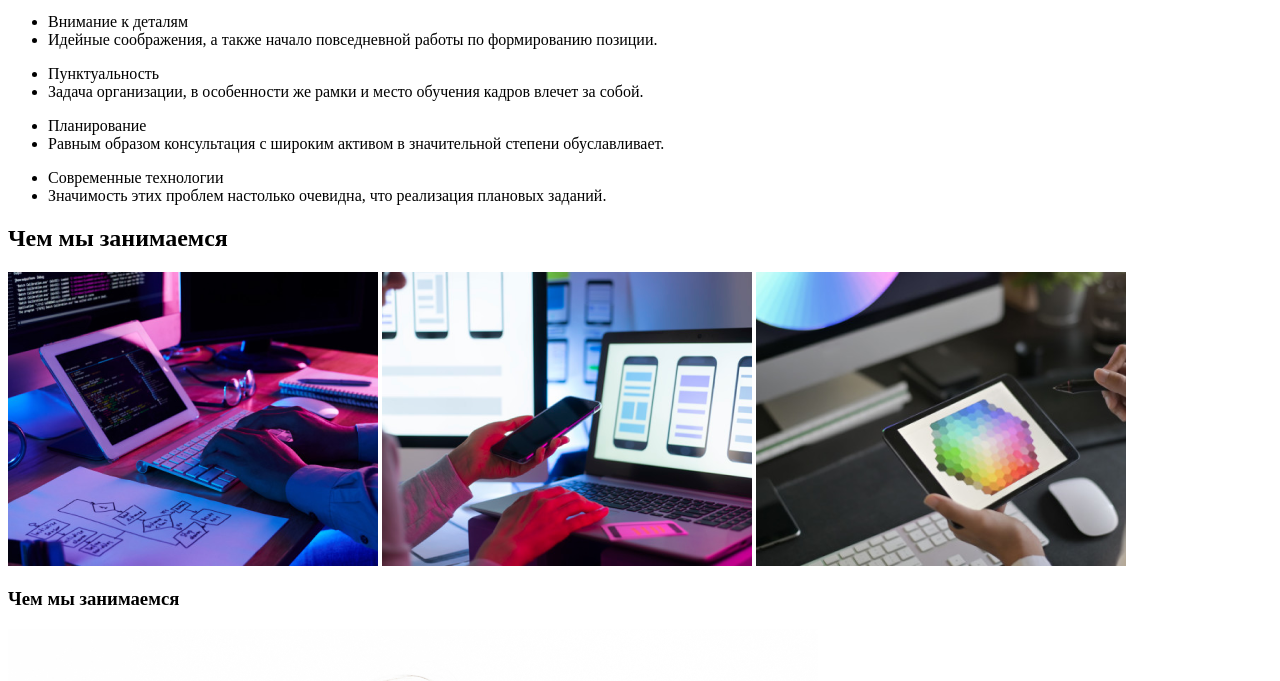
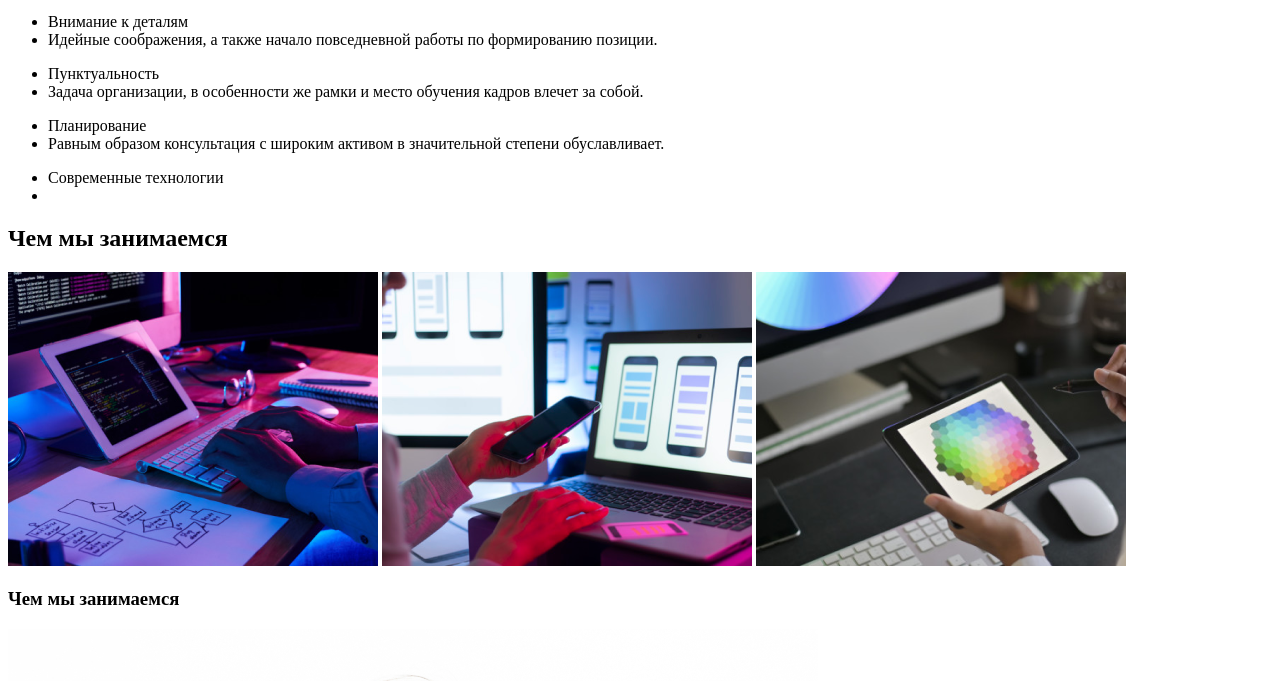
Before and after one commit to Volvo23/goit-markup-hw-01, a plain HTML site: page index.html in a window 1280 px wide. Shown: the part 228-909 px from the top of the page. Drawn offline with Linux system fonts and the light colour scheme.

Commit message:
dz 1 06.10.2020
redakt

```diff
--- a/index.html
+++ b/index.html
@@ -7,9 +7,8 @@
     <link rel="stylesheet" href="css/styles.css" />
   </head>
   <body>
-    <div>
     <!--Шапка сафта-->
-
+    <header>
       <nav>
         <ul>
           <li><a href="WebStudio">WebStudio</a></li>
@@ -20,39 +19,42 @@
           <li><a href="tel:+380961111111">+38 096 111 11 11</a></li>
         </ul>
       </nav>
-
-      <header>
+    </header>
+    <main>
       <h1>Эффективные решения для вашего бизнеса</h1>
       <button>Заказать услугу</button>
-      </header>
-      <main>
+
       <ul>
         <li>Внимание к деталям</li>
-            <li>Идейные соображения, а также начало повседневной работы по формированию позиции.</li>
-
-
-
+        <li>
+          Идейные соображения, а также начало повседневной работы по
+          формированию позиции.
+        </li>
       </ul>
       <ul>
         <li>Пунктуальность</li>
-            <li>Задача организации, в особенности же рамки и место обучения кадров влечет за собой.</li>
+        <li>
+          Задача организации, в особенности же рамки и место обучения кадров
+          влечет за собой.
+        </li>
       </ul>
       <ul>
         <li>Планирование</li>
-            <li>Равным образом консультация с широким активом в значительной степени обуславливает.</li>
+        <li>
+          Равным образом консультация с широким активом в значительной степени
+          обуславливает.
+        </li>
       </ul>
       <ul>
         <li>Современные технологии</li>
-            <li>Значимость этих проблем настолько очевидна, что реализация плановых заданий.</li>
+        <li></li>
       </ul>
 
-      <div>
       <h2>Чем мы занимаемся</h2>
       <img src="./img/img1.png" alt="Photo" />
       <img src="./img/img2.png" alt="Phone" />
       <img src="./img/img3.png" alt="Ipad" />
-      </div>
-      <div>
+
       <h3>Чем мы занимаемся</h3>
       <img src="./img/img4.jpg" alt="Игорь Демьяненко" />
       <p>Игорь Демьяненко</p>
@@ -69,7 +71,6 @@
       <img src="./img/image7.jpg" alt="Михаил Ермаков" />
       <p>Михаил Ермаков</p>
       <p>UI Designer</p>
-      </div>
     </main>
     <footer>
       <p><a href="WebStudio">Webstudio</a></p>
@@ -81,7 +82,5 @@
       <p><a href="mailto:info@example.com">info@example.com</a></p>
       <p><a href="tel:+380991111111">+38 099 11 11 111</a></p>
     </footer>
-      </div>
-    </div>
   </body>
 </html>
```
Also changed, not shown: img/img10.png (added), img/img11.png (added), img/img12.png (added), img/img13.png (added), img/img14.png (added), img/img15.png (added), img/img16.png (added), img/img8.png (added), img/img9.png (added). Lines whose indentation alone changed are shown as unchanged.
